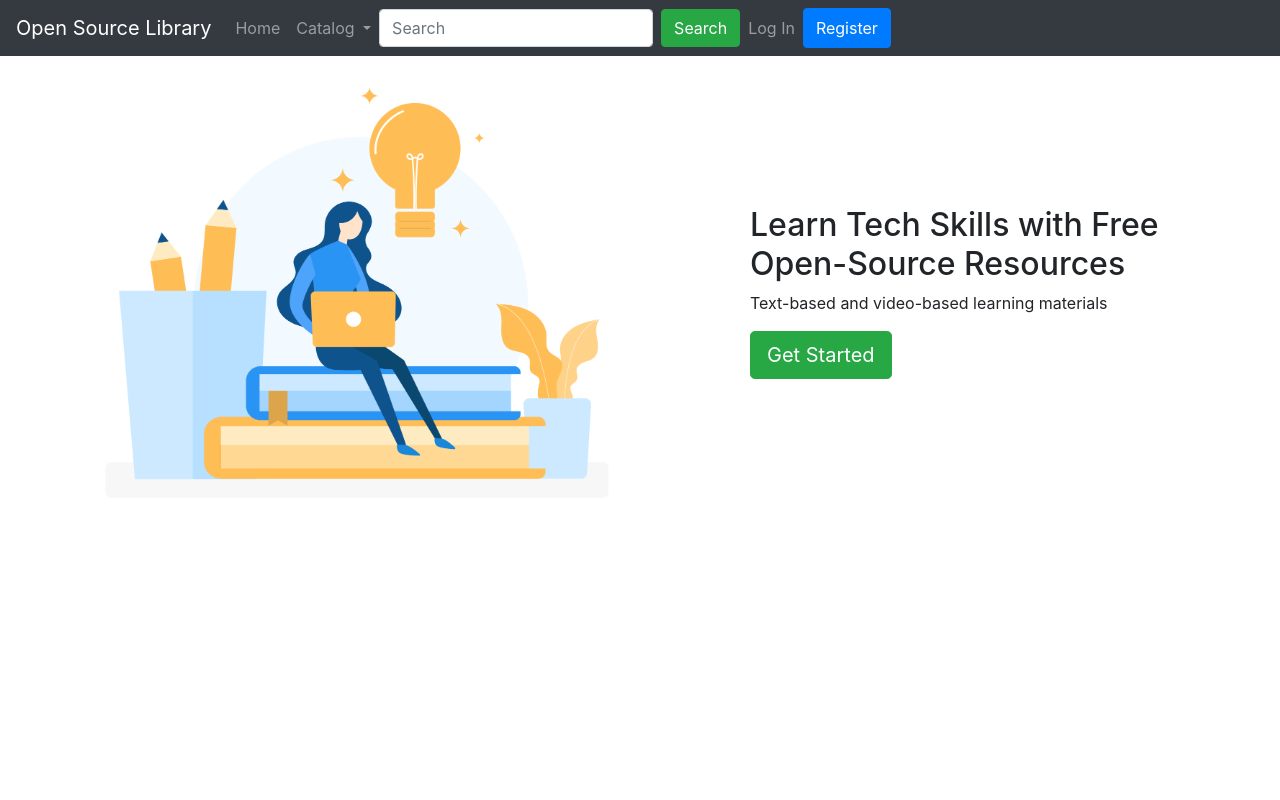
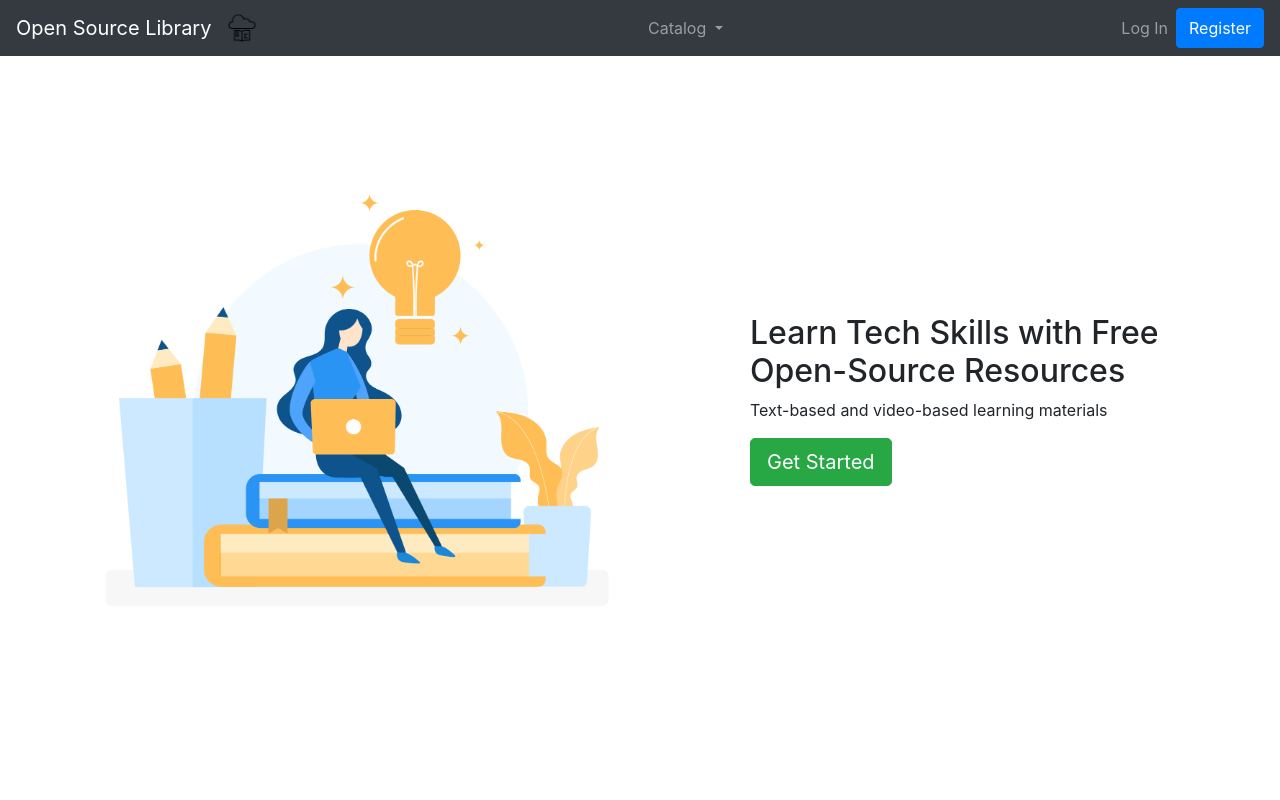
Before and after one commit to ovezovs/Open-Source-Library, a Python web app: template flask-app/templates/index.html in a window 1280 px wide. Run offline with Jinja, Linux system fonts and the light colour scheme; the template is opened without the code that fills it, so the values that code supplies are empty; some libraries are stand-ins or nearby versions.

Commit message:
centered landing page items

```diff
--- a/flask-app/static/style.css
+++ b/flask-app/static/style.css
@@ -1,3 +1,4 @@
+
 
 #item-card:hover {
     -webkit-box-shadow: -1px 9px 40px -12px rgba(0,0,0,0.75);
--- a/flask-app/templates/catalog/resources.html
+++ b/flask-app/templates/catalog/resources.html
@@ -20,7 +20,6 @@
 
 <div class="container">
     <div class="row">
-    <!-- <div class="card-deck"> -->
         {% for item in resources %}
             <div class="col-sm-4">
                 <div class="card border-secondary" id="item-card">
--- a/flask-app/templates/index.html
+++ b/flask-app/templates/index.html
@@ -3,6 +3,7 @@
     <head>
         <title>{% block title %}Home{% endblock %} | Open Source Library</title>
         <meta charset="utf-8">
+        <link rel="icon" href="../static/images/cloud-library-logo.png" type="image/png" sizes="16x16">
         <meta name="viewport" content="width=device-width, initial-scale=1">
         <link rel="stylesheet" href="{{ url_for('static', filename='style.css') }}">
         <!-- Latest compiled and minified CSS -->
@@ -17,16 +18,17 @@
     </head>
     <body>
 
-      <nav class="navbar navbar-expand-sm bg-dark navbar-dark fixed-top">
+      <nav class="navbar navbar-expand-lg bg-dark navbar-dark fixed-top">
+        <button class="navbar-toggler" type="button" data-toggle="collapse" data-target="#navbarTogglerDemo01" aria-controls="navbarTogglerDemo01" aria-expanded="false" aria-label="Toggle navigation">
+          <span class="navbar-toggler-icon"></span>
+        </button>
+        <div class="collapse navbar-collapse" id="navbarTogglerDemo01">
           <!-- Brand -->
           <a class="navbar-brand" href="/">Open Source Library</a>
+          <img src="../static/images/cloud-library-logo.png" alt="" width="30" height="30">
 
           <!-- Links -->
-        <ul class="navbar-nav">
-          <li class="nav-item">
-            <a class="nav-link" href="#">Home</a>
-          </li>
-
+          <ul class="navbar-nav mx-auto">
             <!-- Dropdown -->
             <li class="nav-item dropdown">
               <a class="nav-link dropdown-toggle" href="#" id="navbardrop" data-toggle="dropdown">
@@ -41,12 +43,12 @@
             </li>
           </ul>
 
-        <form class="form-inline" action="#">
+          <!-- <form class="form-inline" action="#">
             <input class="form-control mr-sm-2" type="text" placeholder="Search">
             <button class="btn btn-success" type="submit">Search</button>
-        </form>
+          </form> -->
 
-        <ul class="navbar-nav justify-content-end">
+          <ul class="navbar-nav ">
             {% if g.user %}
 
               <li class="nav-item"><a class="nav-link" href="/auth/logout">Log Out</a></li>
@@ -55,10 +57,9 @@
               <button class="btn btn-primary" type="submit" onclick="location.href = '/auth/register';">Register</button>
             {% endif %}
           </ul>
-
+        </div>
       </nav>
 
-      <section style="margin-top: 80px;">
 
         <header>
           {% block header %}{% endblock %}
@@ -71,9 +72,9 @@
           {% if g.user %}
             <h1>Logged In</h1>
           {% else %}
-            <div class="container">
-              <div class="row">
-                <div class="col-md-6">
+            <div class="container" id="landing-page">
+              <div class="row" style="height: 100vh;">
+                <div class="col-md-6 align-items-center">
                   <div>
                     <img alt="" class="img-fluid" src="../static/images/online-edu-short-name.png" />
                   </div>
@@ -90,7 +91,6 @@
           {% endif %}
         {% endblock %}
 
-      </section>
 
 
 
```
Lines whose indentation alone changed are shown as unchanged.
